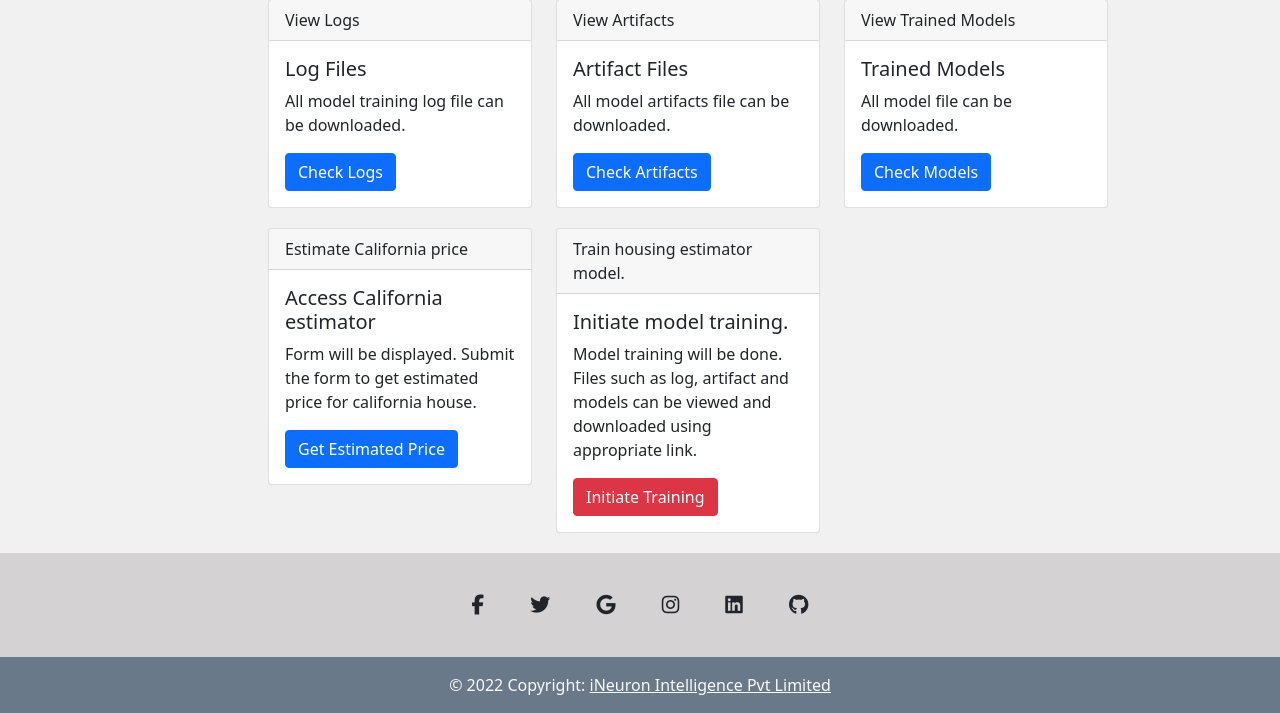
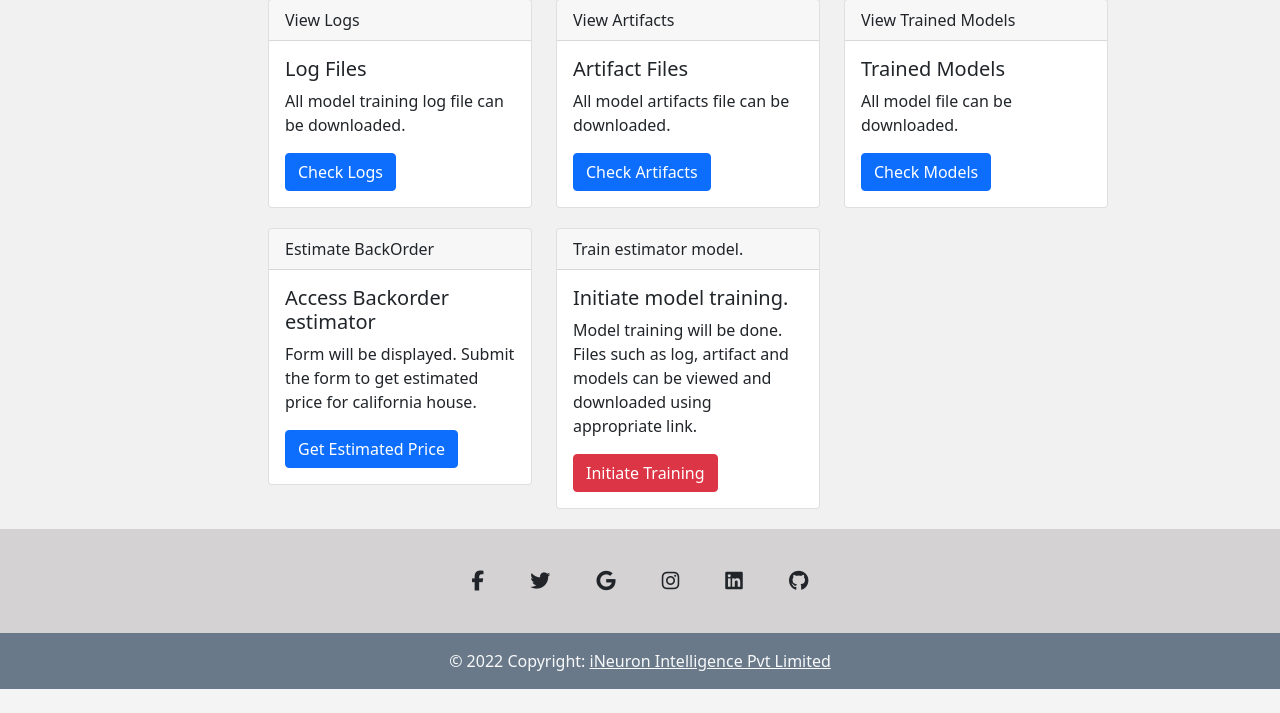
Before and after one commit to tenoob/Backorder_Prediction, a Flask app: page / in a window 1280 px wide. Shown: the part 474-1187 px from the top of the page. After the commit the page ends 1163 px from the top, so only its background shows below. Run offline with Flask 2, Linux system fonts and the light colour scheme; some libraries are stand-ins or nearby versions.

Commit message:
making changes to html

```diff
--- a/app.py
+++ b/app.py
@@ -17,7 +17,7 @@ from flask import send_file, abort, render_template
 
 ROOT_DIR = os.getcwd()
 LOG_FOLDER_NAME = "logs"
-PIPELINE_FOLDER_NAME = "housing"
+PIPELINE_FOLDER_NAME = "application"
 SAVED_MODELS_DIR_NAME = "saved_models"
 MODEL_CONFIG_FILE_PATH = os.path.join(ROOT_DIR, CONFIGRATION_DIR, "model.yaml")
 LOG_DIR = os.path.join(ROOT_DIR, LOG_FOLDER_NAME)
--- a/templates/header.html
+++ b/templates/header.html
@@ -57,7 +57,7 @@ table-layout: fixed;
                 aria-controls="navbarTogglerDemo03" aria-expanded="false" aria-label="Toggle navigation">
                 <span class="navbar-toggler-icon"></span>
             </button>
-            <a class="navbar-brand" href="/">California Housing Price Estimation</a>
+            <a class="navbar-brand" href="/">BackOrder Prediction</a>
             <div class="collapse navbar-collapse" id="navbarTogglerDemo03">
                 <ul class="navbar-nav me-auto mb-2 mb-lg-0">
                     <li class="nav-item">
@@ -103,7 +103,7 @@ table-layout: fixed;
                     <a style=" text-decoration: none;color:black" href="/predict">Estimate Housing Price</a>
                 </li>
                 <li class="list-group-item py-1 {% if 'train' in request.path %} active {% endif %}">
-                    <a style=" text-decoration: none;color:black" href="/train">Train Housing Price Estimator</a>
+                    <a style=" text-decoration: none;color:black" href="/train">Train BackOrder estimator</a>
                 </li>
 
 
--- a/templates/index.html
+++ b/templates/index.html
@@ -80,11 +80,11 @@
     <div class="col-md-4 col-lg-4 col-sm-12"  style="margin-bottom:20px;">
         <div class="card">
             <div class="card-header">
-              Estimate California price
+              Estimate BackOrder
             </div>
             <div class="card-body">
 
-                <h5 class="card-title">Access California estimator</h5>
+                <h5 class="card-title">Access Backorder estimator</h5>
                 <p class="card-text">Form will be displayed. Submit the form to get estimated price for california house.</p>
                 <a class="btn btn-primary" href="/predict">Get Estimated Price</a>
             </div>
@@ -94,7 +94,7 @@
         <div class="col-md-4 col-lg-4 col-sm-12"  style="margin-bottom:20px;">
             <div class="card">
                 <div class="card-header">
-                  Train housing estimator model.
+                  Train estimator model.
                 </div>
                 <div class="card-body">
 
```
